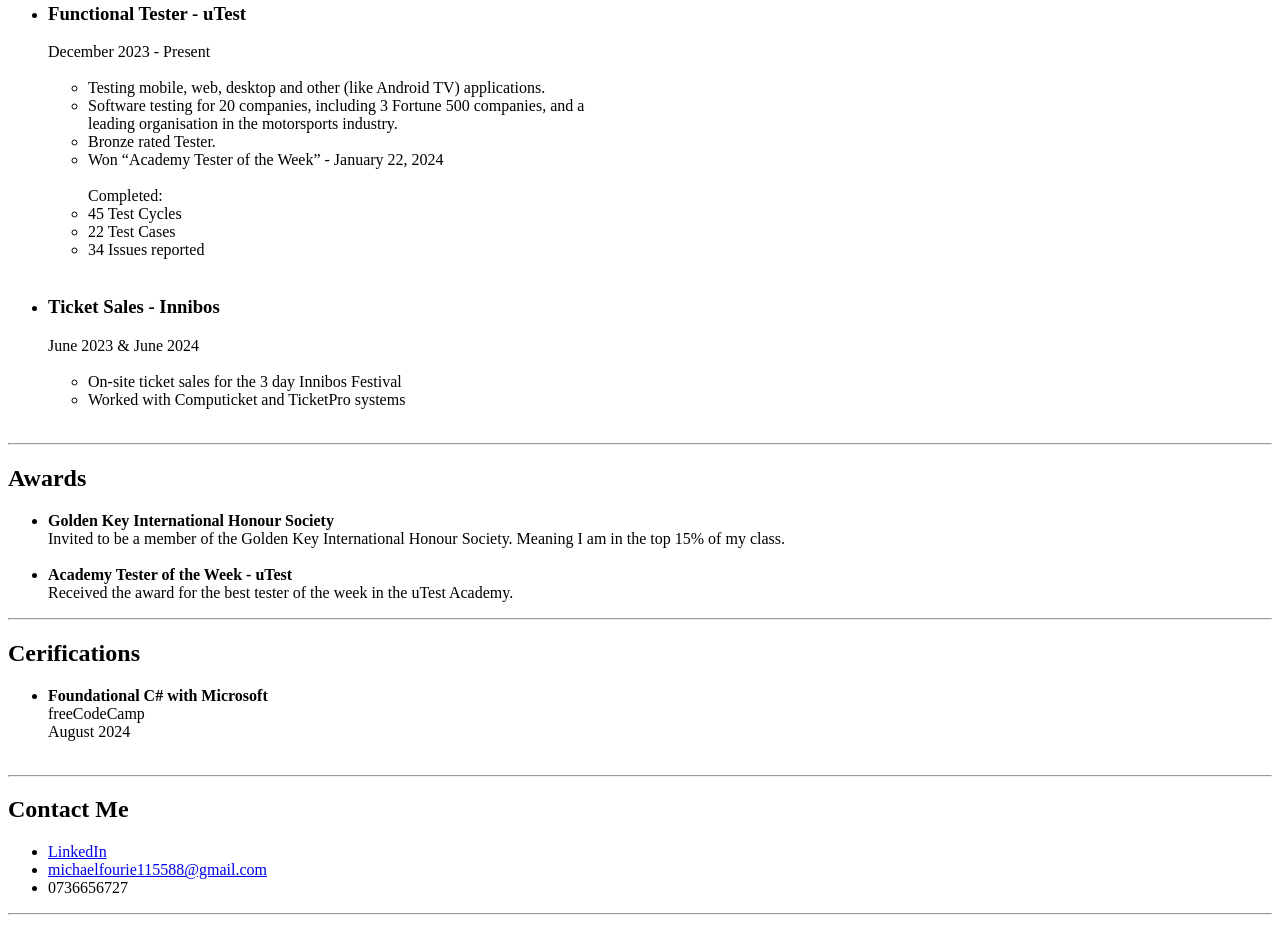
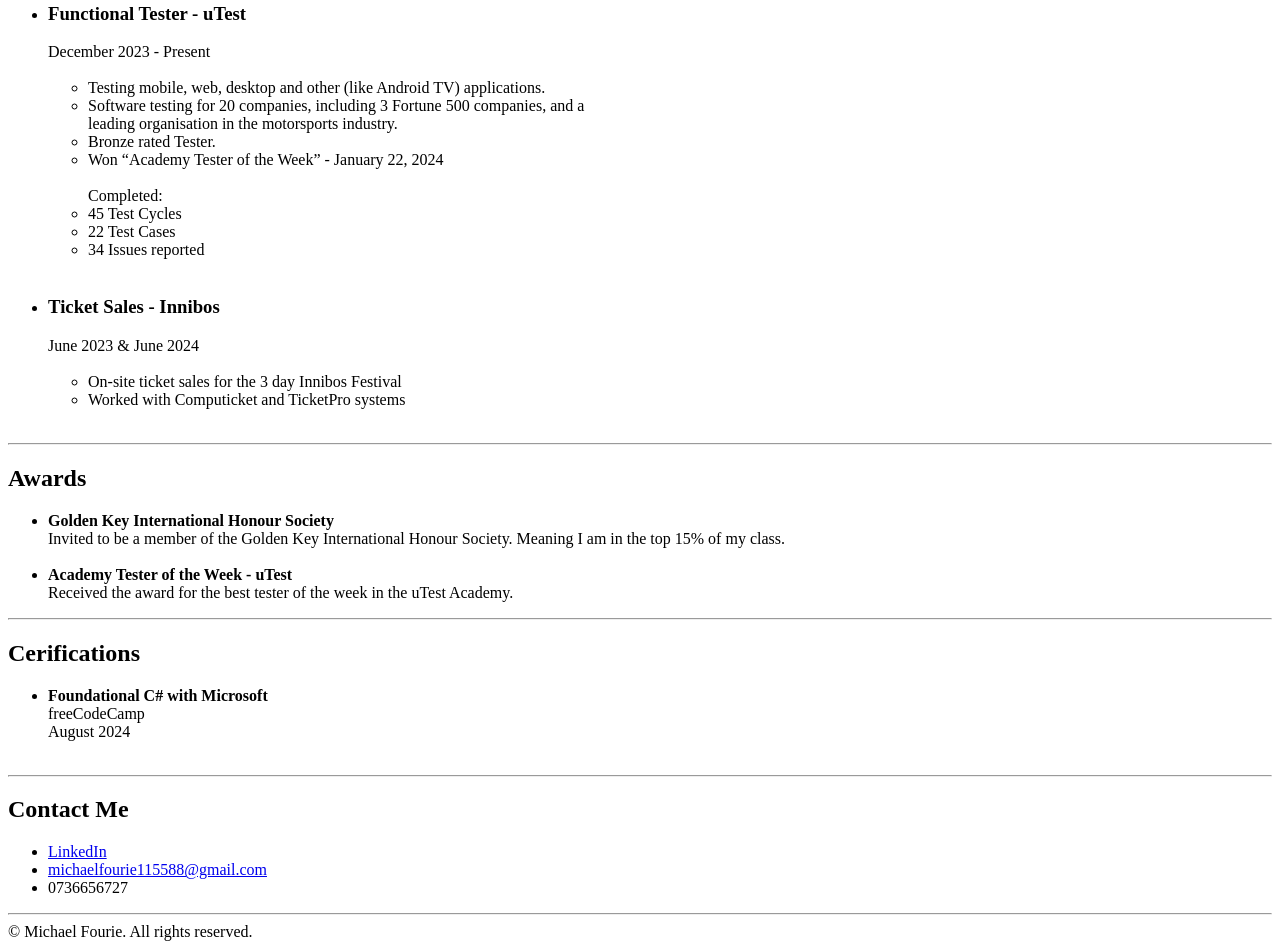
Before and after one commit to michaelfourie158/Capstone-Project-1, a plain HTML site: page index.html in a window 1280 px wide. Shown: the part 901-1850 px from the top of the page. Before the commit the page ends 1824 px from the top, so only its background shows below. Drawn offline with Linux system fonts and the light colour scheme.

Commit message:
Added footer

```diff
--- a/index.html
+++ b/index.html
@@ -120,5 +120,7 @@
         </ul>
         <hr>
 
+        <footer>© Michael Fourie. All rights reserved.</footer>
+
 </body>
 </html>
```
